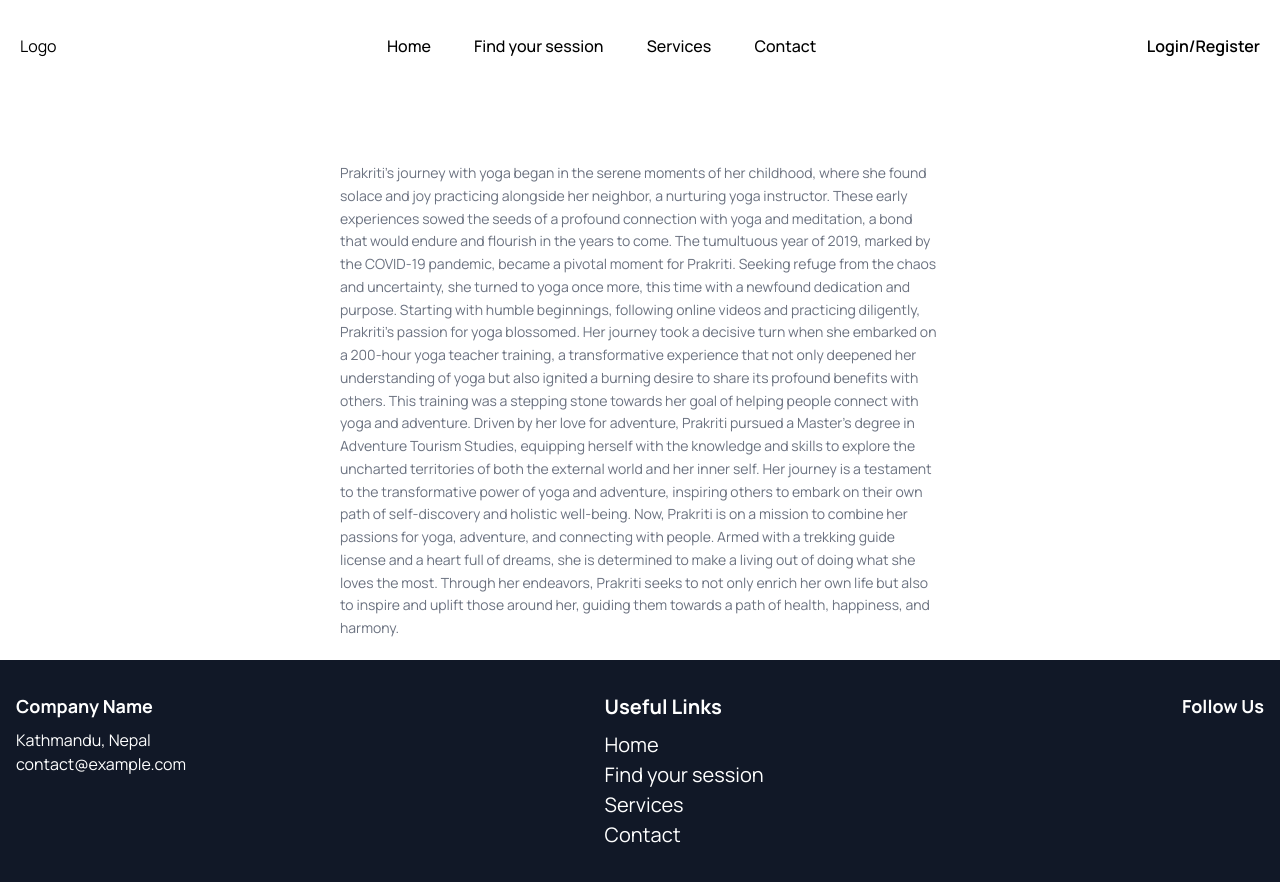
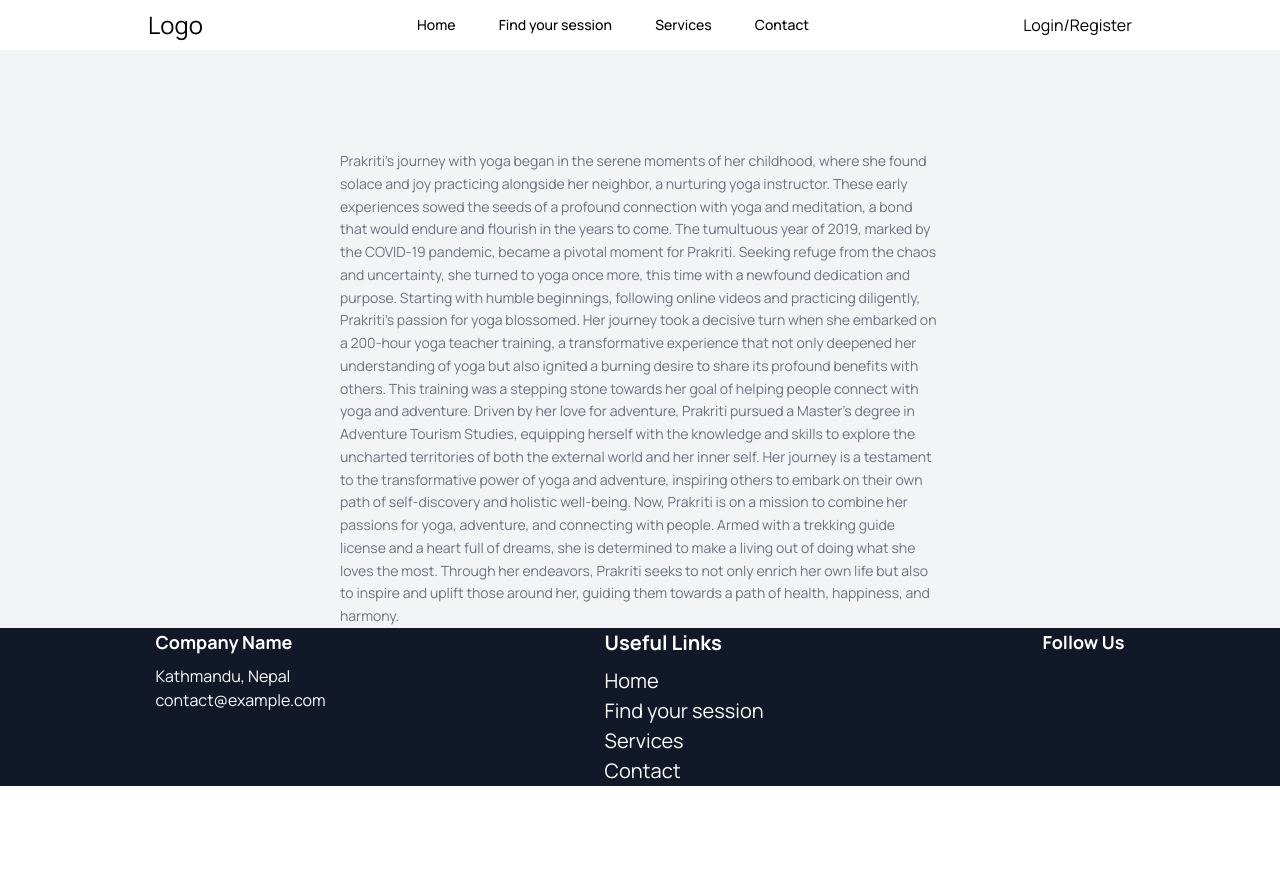
Before and after one commit to bhandaripawan8/Yoga-MERN, a React (Vite) app: page /about in a window 1280 px wide. After the commit the page ends 800 px from the top, so only its background shows below. Built offline with nearby package versions, Linux system fonts and the light colour scheme.

Commit message:
faq section redesigned

```diff
--- a/package.json
+++ b/package.json
@@ -18,6 +18,7 @@
     "@fortawesome/react-fontawesome": "^0.2.0",
     "framer-motion": "^11.1.7",
     "react": "^18.2.0",
+    "react-collapsible": "^2.10.0",
     "react-dom": "^18.2.0",
     "react-icons": "^5.0.1",
     "react-router-dom": "^6.22.3",
--- /dev/null
+++ b/src/components/FAQ/Collapsible.jsx
@@ -0,0 +1,20 @@
+import React, { useState } from 'react';
+
+const Collapsible = ({ question, answer }) => {
+  const [isOpen, setIsOpen] = useState(false);
+
+  const toggleCollapse = () => {
+    setIsOpen(!isOpen);
+  };
+
+  return (
+    <div className="collapsible">
+      <button onClick={toggleCollapse} className="collapsible-button">
+        {question}
+      </button>
+      {isOpen && <div className="collapsible-content">{answer}</div>}
+    </div>
+  );
+};
+
+export default Collapsible;
--- a/src/components/FAQ/Faq.jsx
+++ b/src/components/FAQ/Faq.jsx
@@ -1,24 +1,65 @@
-import React from 'react'
-import { yogaFAQs } from '../../data'
+// import React from "react";
+// import Collapsible from "./Collapsible";
+import { yogaFAQs } from "../../data";
+import React, { useState } from "react";
 
-const Faq = () => {
+const FAQ = () => {
+  const [openIdx, setOpenIdx] = useState(null);
+
+  const toggleFAQ = (index) => {
+    if (openIdx === index) {
+      setOpenIdx(null);
+    } else {
+      setOpenIdx(index);
+    }
+  };
+
   return (
-    <div>
+    <div className="flex items-center justify-center w-full">
+      <div className=" border rounded-lg px-4 py-6 shadow-md w-[63%] py-10">
+        <h2 className="text-2xl  font-bold mb-4 flex justify-center font-extrabold">Frequently Asked Questions</h2>
+        {yogaFAQs.map((faq, index) => (
+          <div
+            key={index}
+            className={`faq-item border-b py-2 last:border-b-0 ${
+              openIdx === index ? "bg-gray-100" : ""
+            }`}
+          >
+            <button
+              onClick={() => toggleFAQ(index)}
+              className="flex justify-between items-center w-full focus:outline-none"
+            >
+              <p className="text-base font-semibold mt-4"><li>{faq.question}</li></p>
+              <span className="transition duration-200 ease-in-out transform">
+                {openIdx === index ? "-" : "+"}
+              </span>
+            </button>
+            {openIdx === index && (
+              <p className="text-sm font-medium text-gray-800 mt-3 px-[15px] transition-all duration-300 ease-in-out">{faq.answer}</p>
+            )}
+          </div>
+        ))}
+      </div>
+    </div>
+  );
+};
+export default FAQ;
 
-<div>
-      <h2>Yoga FAQs</h2>
-      <ul>
-        {Object.keys(yogaFAQs).map((key) => (
-          <li key={key}>
-            <h3>{yogaFAQs[key].question}</h3>
-            <p>{yogaFAQs[key].answer}</p>
-          </li>
-        ))}
-      </ul>
-    </div>
+// const App = () => {
+//   return (
+//     <div className="flex items-center justify-center">
+//       <div>
+//         <h1>Yoga FAQs</h1>
+//         {yogaFAQs.map((faq, index) => (
+//           <Collapsible
+//             key={index}
+//             question={faq.question}
+//             answer={faq.answer}
+//           />
+//         ))}
+//       </div>
+//     </div>
+//   );
+// };
 
-    </div>
-  )
-}
-
-export default Faq
+// export default App;
--- a/src/components/Footer/Footer.jsx
+++ b/src/components/Footer/Footer.jsx
@@ -1,5 +1,4 @@
-import React from 'react'
-
+import React from "react";
 
 const MyComponent = () => {
   return (
@@ -13,12 +12,11 @@ const MyComponent = () => {
 
 // export default MyComponent;
 
-
 const Footer = () => {
   return (
-    <div>
-      <footer class="bg-gray-900 text-white py-8">
-  <div class="container mx-auto flex flex-col md:flex-row justify-between px-4">
+    <div className="w-full">
+      <footer class="bg-gray-900 text-white ">
+        <div class="container mx-auto flex flex-col md:flex-row justify-around px-4">
           <div class="mb-4 md:mb-0">
             <h2 class="text-lg font-bold">Company Name</h2>
             <p class="mt-2">Kathmandu, Nepal</p>
@@ -27,20 +25,35 @@ const Footer = () => {
           <div class="mb-4 md:mb-0">
             <h2 class="text-[20px] font-bold">Useful Links</h2>
             <ul class="mt-2 text-[20px]">
-        <li><a href="#" class="hover:text-gray-400">Home</a></li>
-        <li><a href="#" class="hover:text-gray-400">Find your session</a></li>
-        <li><a href="#" class="hover:text-gray-400">Services</a></li>
-        <li><a href="#" class="hover:text-gray-400">Contact</a></li>
+              <li>
+                <a href="#" class="hover:text-gray-400">
+                  Home
+                </a>
+              </li>
+              <li>
+                <a href="#" class="hover:text-gray-400">
+                  Find your session
+                </a>
+              </li>
+              <li>
+                <a href="#" class="hover:text-gray-400">
+                  Services
+                </a>
+              </li>
+              <li>
+                <a href="#" class="hover:text-gray-400">
+                  Contact
+                </a>
+              </li>
             </ul>
           </div>
           <div>
             <h2 class="text-lg font-bold">Follow Us</h2>
-
           </div>
         </div>
       </footer>
     </div>
-  )
-}
+  );
+};
 
 export default Footer;
--- a/src/components/Header/Header.jsx
+++ b/src/components/Header/Header.jsx
@@ -1,6 +1,6 @@
 import React from "react";
 import { Link, NavLink } from "react-router-dom";
-import './Header.css'
+import "./Header.css";
 
 const navlinks = [
   {
@@ -23,11 +23,12 @@ const navlinks = [
 
 const Header = () => {
   return (
-    <header className=" pt-[30px]">
+    <div className="w-full h-[50px] flex items-center justify-center  bg-white">
+      <header className="w-[80%]">
         <div className="flex items-center justify-between">
           <div className="flex items-center ml-[20px]">
             <Link to={"/"}>
-            <h2 className="text-black navTexts">Logo</h2>
+              <h2 className="text-black text-2xl">Logo</h2>
             </Link>
           </div>
           <div>
@@ -39,7 +40,7 @@ const Header = () => {
                       <NavLink
                         to={link.path}
                         activeClassName="text-primaryColor text-[16px] leading-7 font-[600]"
-                    className="text-textColor text-[16px] leading-7 font-[500] navTexts"
+                        className="text-textColor text-[14px] leading-7 font-[500] navTexts"
                       >
                         {link.display}
                       </NavLink>
@@ -51,13 +52,14 @@ const Header = () => {
           </div>
           <div className="flex items-center">
             <Link to={"/login"}>
-            <button className="text-blacktext-black font-[600] h-8 w-25 flex items-center mr-[20px]">
+              <button className="text-blacktext-black text-md h-8 w-25 flex items-center mr-[20px]">
                 Login/Register
               </button>
             </Link>
           </div>
         </div>
       </header>
+    </div>
   );
 };
 
--- a/src/components/Hero/Hero.jsx
+++ b/src/components/Hero/Hero.jsx
@@ -4,8 +4,8 @@ import HeroImage from "./HeroImage";
 
 const Hero = () => {
   return (
-    <div>
-        <div className="bg-yellow-50 gap-[100px]  h-[790px] flex justify-center items-center ">
+    <div className="w-full bg-yellow-50">
+        <div className=" gap-[100px]  h-[790px] flex justify-center items-center ">
           <HeroContent/>
           <HeroImage/>
         </div>
--- a/src/components/Home/Home.jsx
+++ b/src/components/Home/Home.jsx
@@ -10,7 +10,8 @@ import WhatToExpectData from '../WhatToExpect/WhatToExpectData'
 const Home = () => {
   return (
     <>
-      <Hero />
+    <div className="">
+    <Hero />
       <Sessions />
       <AboutUs />
       <WhyChoose />
@@ -18,6 +19,8 @@ const Home = () => {
       <WhatToExpectData/>
       <Faq />
       <Contact />
+    </div>
+
     </>
   );
 };
--- a/src/data.js
+++ b/src/data.js
@@ -86,44 +86,44 @@ export const whyChoosePrayogi = [
 
 
 //   frequently asked questions
- export const yogaFAQs = {
-    "1": {
+ export const yogaFAQs = [
+    {
       question: "What should I wear to a yoga class?",
       answer: "Wear comfortable, breathable clothing that allows you to move freely. Avoid clothing that is too tight or restrictive."
     },
-    "2": {
+    {
       question: "Do I need to bring my own yoga mat?",
       answer: "It's recommended to bring your own yoga mat for hygiene reasons. However, mats are usually available for rent or purchase at the studio."
     },
-    "3": {
+     {
       question: "I'm new to yoga. Which class should I start with?",
       answer: "Beginners are encouraged to start with a Hatha or Vinyasa class, as these styles are generally more accessible to new students. Look for classes labeled as 'beginner-friendly' or 'all levels.'"
     },
-    "4": {
+     {
       question: "How often should I practice yoga?",
       answer: "The frequency of your yoga practice depends on your goals and schedule. For general health and well-being, practicing 2-3 times per week is recommended. More frequent practice may be beneficial for those looking to deepen their practice or achieve specific goals."
     },
-    "5": {
+    {
       question: "What are the benefits of yoga?",
       answer: "Yoga offers a wide range of physical, mental, and emotional benefits. It can improve flexibility, strength, and balance, as well as reduce stress, anxiety, and depression."
     },
-    "6": {
+     {
       question: "Can I do yoga if I have an injury or medical condition?",
       answer: "It's important to consult with your healthcare provider before starting yoga if you have an injury or medical condition. Many yoga poses can be modified to accommodate different needs, but it's best to seek guidance from a qualified instructor."
     },
-    "7": {
+     {
       question: "Do I need to be flexible to do yoga?",
       answer: "No, you do not need to be flexible to do yoga. Yoga is a practice that helps improve flexibility, strength, and balance over time. Everyone's body is different, and yoga can be adapted to suit individual needs and abilities."
     },
-    "8": {
+     {
       question: "Can I eat before a yoga class?",
       answer: "It's generally recommended to avoid eating a large meal right before yoga class. A light snack or meal 1-2 hours before class is usually sufficient to provide energy without causing discomfort during practice."
     },
-    "9": {
+     {
       question: "How do I prepare for a yoga class?",
       answer: "Wear comfortable clothing, bring a yoga mat and water bottle, arrive early to settle in and inform the instructor of any injuries or conditions, and avoid eating a large meal right before class."
     }
-  };
+  ]
 
 
 //   blog section
--- a/src/layout/Layout.jsx
+++ b/src/layout/Layout.jsx
@@ -1,20 +1,21 @@
-import React from 'react'
-import Header from '../components/Header/Header'
-import Footer from '../components/Footer/Footer'
-import Routers from '../Routes/Routers'
+import React from "react";
+import Header from "../components/Header/Header";
+import Footer from "../components/Footer/Footer";
+import Routers from "../Routes/Routers";
 
 const Layout = () => {
   return (
     <>
-    <Header/>
-        <main>
-          <Routers/>
-        </main>
-        <div className='mt-[20px]'>
-      <Footer/>
-        </div>
+    <div className="w-full flex flex-col items-center justify-center bg-gray-100">
+    <Header />
+      <main>
+        <Routers />
+      </main>
+        <Footer />
+    </div>
+
     </>
-  )
-}
+  );
+};
 
-export default Layout
+export default Layout;
```
Also changed, not shown: 1 other file (tests, documents, lock files or other folders). Lines whose indentation alone changed are shown as unchanged.
